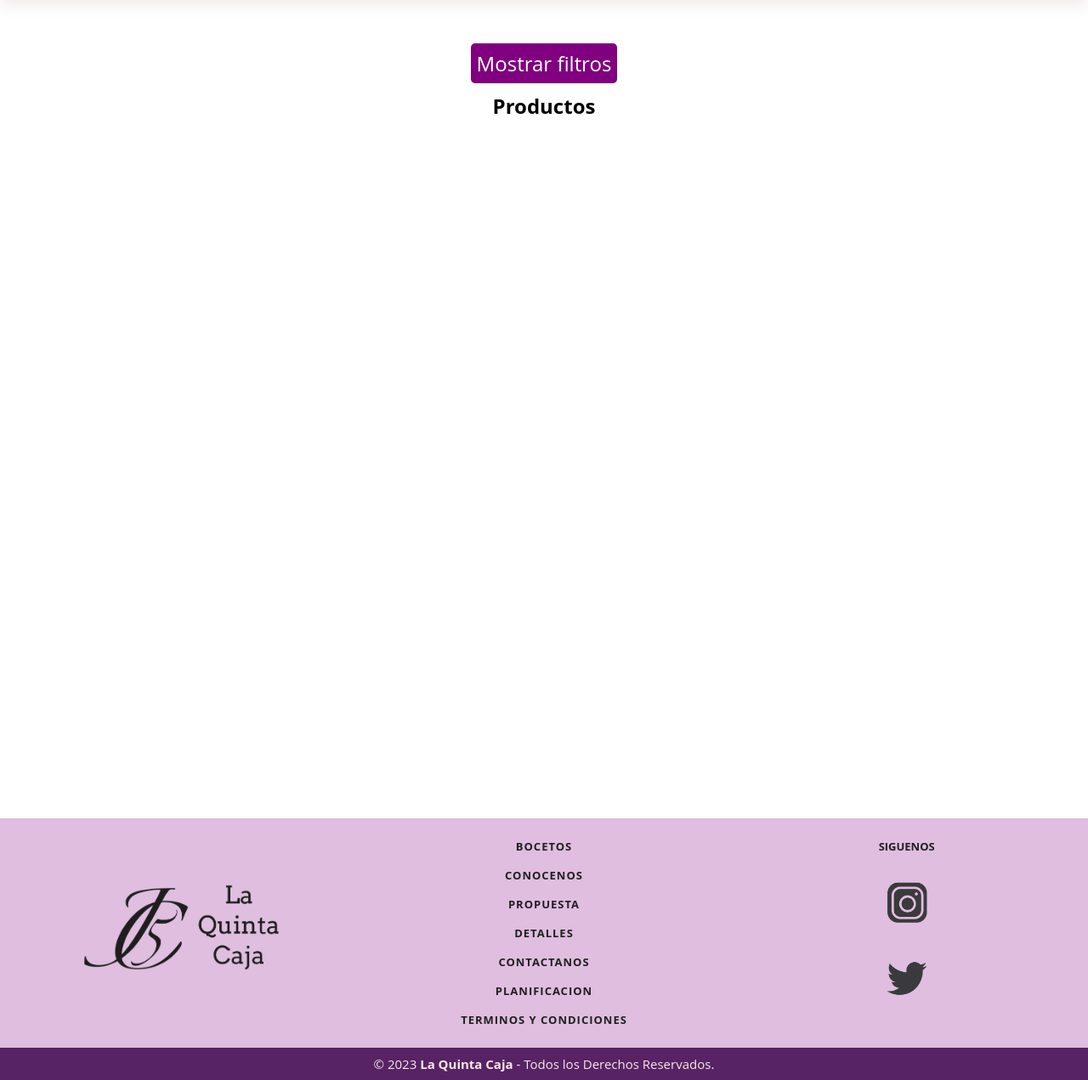
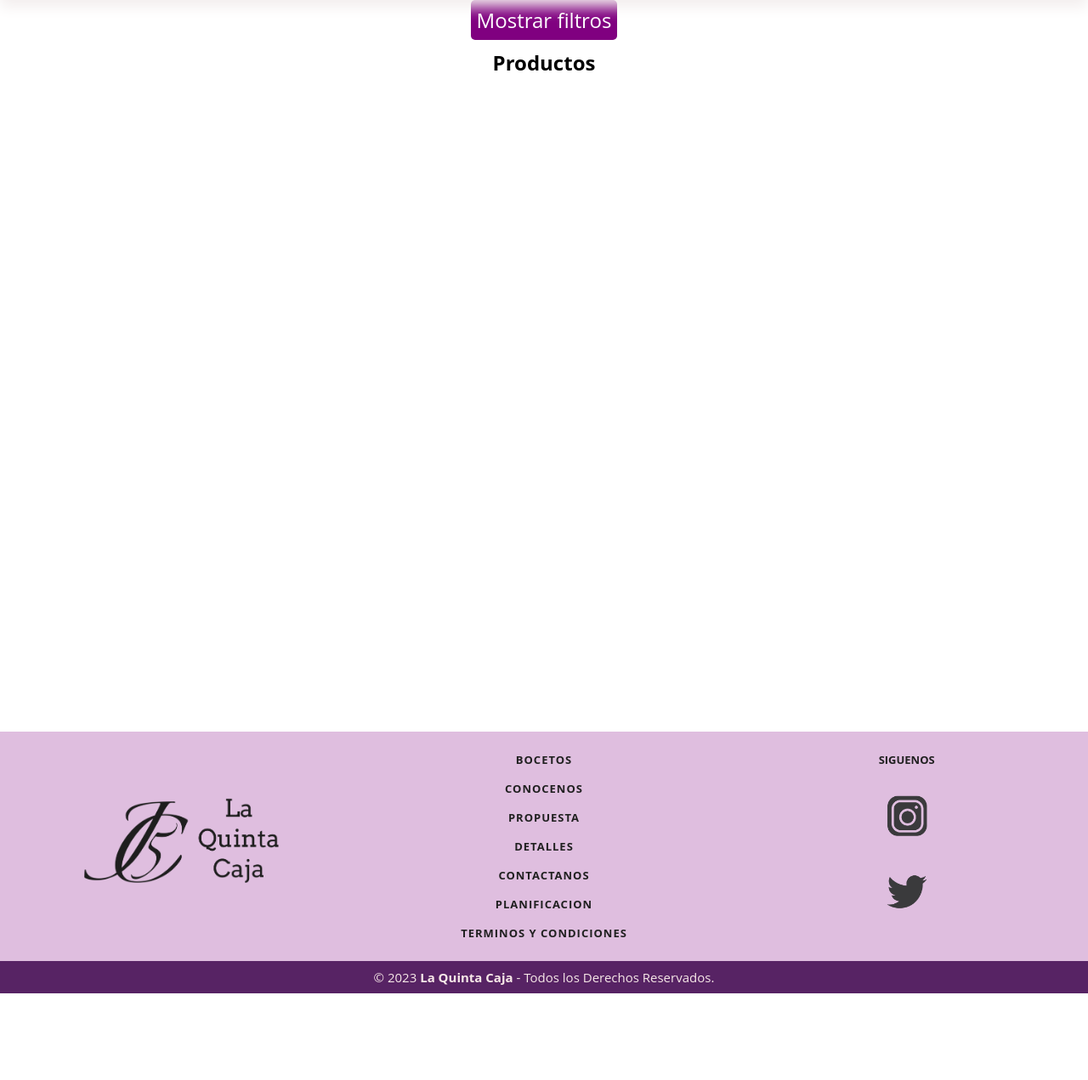
Before and after one commit to alexpareja/AplicacionesWeb, a PHP site: page /tienda.php in a window 1280 px wide. Shown: the part 61-1332 px from the top of the page at 85% size. After the commit the page ends 1230 px from the top, so only its background shows below. Run offline with PHP 8.4, Linux system fonts and the light colour scheme; data that the repository does not hold is empty.

Commit message:
padding main cambiado

```diff
--- a/css/formulario.css
+++ b/css/formulario.css
@@ -1,5 +1,5 @@
 main {
-  padding: 7rem 0;
+  padding: 3.8rem 0;
 }
 
 main article{
--- a/css/tienda.css
+++ b/css/tienda.css
@@ -1,5 +1,5 @@
 main {
-  padding: 7rem 0;
+  padding: 3.8rem 0;
 }
 
 main article {
```
